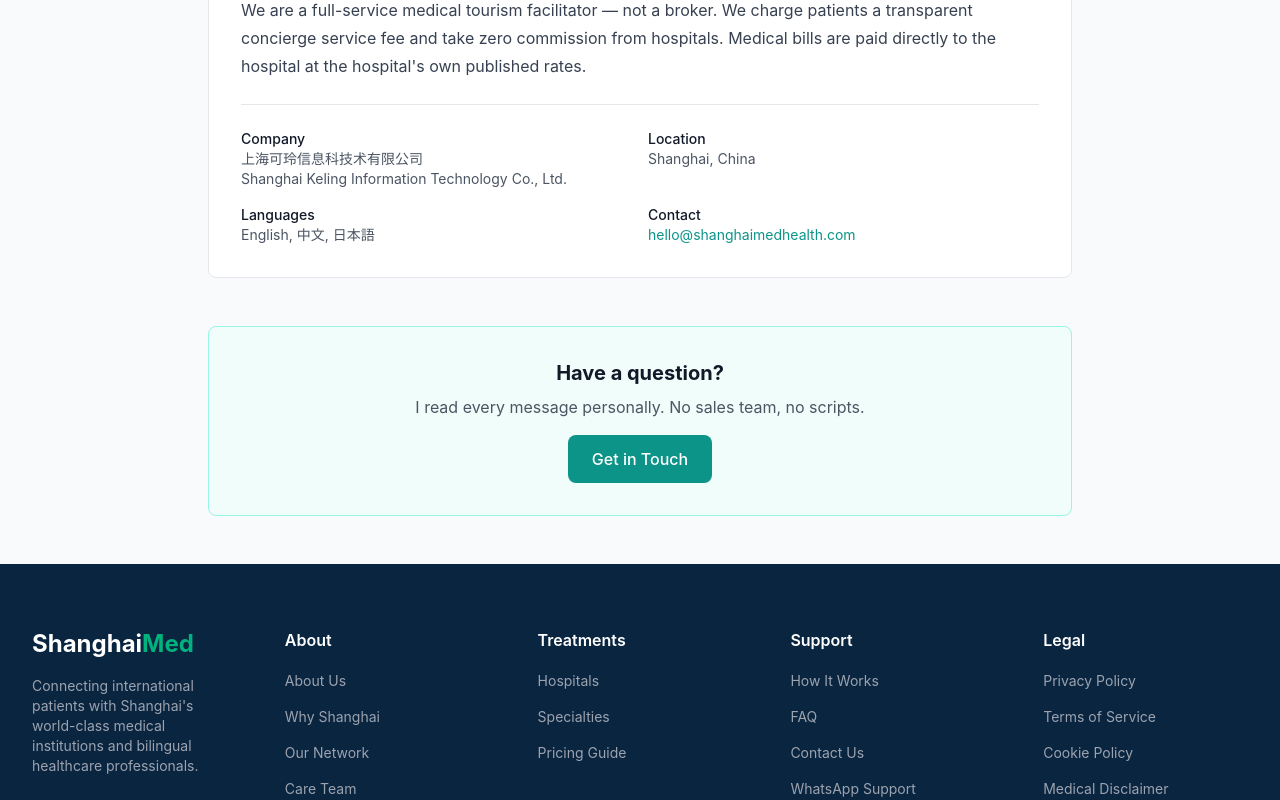
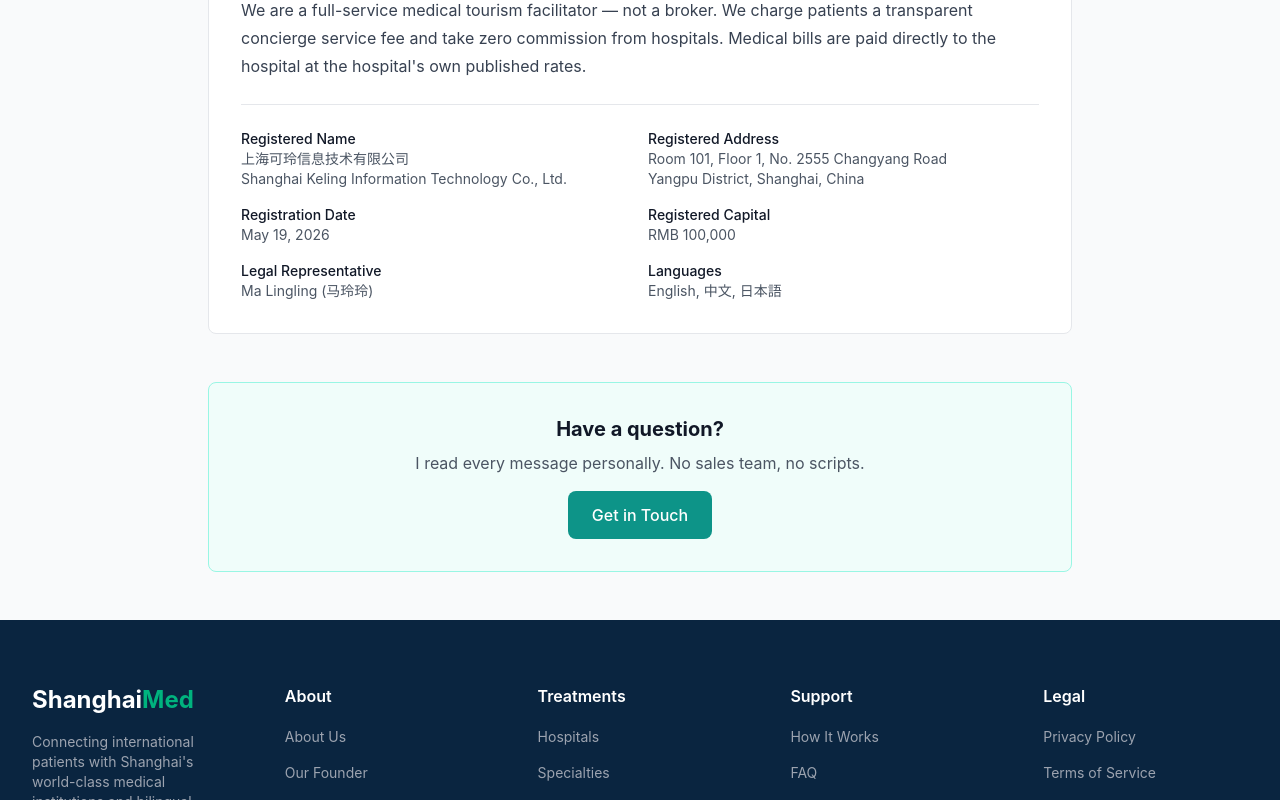
Before and after one commit to linglingsaiko/ShanghaiMed, a Next.js app: page /founder in a window 1280 px wide. Shown: the part 2000-2800 px from the top of the page. Built offline with nearby package versions, Linux system fonts and the light colour scheme; no server answers.

Commit message:
feat: fix footer duplicates, add founder photo, add registered address

```diff
--- a/app/founder/page.tsx
+++ b/app/founder/page.tsx
@@ -1,4 +1,5 @@
 import type { Metadata } from 'next'
+import Image from 'next/image'
 
 export const metadata: Metadata = {
   title: 'About the Founder — Sara Ma | ShanghaiMed',
@@ -54,6 +55,18 @@ export default function FounderPage() {
       {/* Hero */}
       <div className="bg-white border-b">
         <div className="max-w-4xl mx-auto px-4 py-16">
+          <div className="flex flex-col md:flex-row items-center md:items-start gap-8">
+            <div className="flex-shrink-0">
+              <Image
+                src="/images/sara-ma-headshot.jpg"
+                alt="Sara Ma — Founder of ShanghaiMed"
+                width={200}
+                height={200}
+                className="rounded-full object-cover border-4 border-teal-100 shadow-md"
+                priority
+              />
+            </div>
+            <div>
               <p className="text-sm text-teal-600 font-medium mb-2">Founder &amp; Medical Director</p>
               <h1 className="text-4xl font-bold text-gray-900 mb-2">Sara Ma</h1>
               <p className="text-lg text-gray-500">马玲玲</p>
@@ -62,6 +75,8 @@ export default function FounderPage() {
                 Over a decade of hands-on experience guiding international patients through Shanghai&apos;s
                 healthcare system — from routine health screenings to complex surgical coordination.
               </p>
+            </div>
+          </div>
         </div>
       </div>
 
@@ -128,7 +143,7 @@ export default function FounderPage() {
           <h2 className="text-2xl font-bold text-gray-900 mb-4">About the Company</h2>
           <div className="prose prose-gray max-w-none">
             <p>
-              ShanghaiMed is operated by <strong>上海可玲信息科技术有限公司</strong> (Shanghai Keling
+              ShanghaiMed is operated by <strong>上海可玲信息技术有限公司</strong> (Shanghai Keling
               Information Technology Co., Ltd.), a company registered in Shanghai, China.
             </p>
             <p>
@@ -139,25 +154,30 @@ export default function FounderPage() {
           </div>
           <div className="mt-6 pt-6 border-t grid md:grid-cols-2 gap-4 text-sm text-gray-600">
             <div>
-              <dt className="font-medium text-gray-900">Company</dt>
-              <dd>上海可玲信息科技术有限公司</dd>
+              <dt className="font-medium text-gray-900">Registered Name</dt>
+              <dd>上海可玲信息技术有限公司</dd>
               <dd>Shanghai Keling Information Technology Co., Ltd.</dd>
             </div>
             <div>
-              <dt className="font-medium text-gray-900">Location</dt>
-              <dd>Shanghai, China</dd>
+              <dt className="font-medium text-gray-900">Registered Address</dt>
+              <dd>Room 101, Floor 1, No. 2555 Changyang Road</dd>
+              <dd>Yangpu District, Shanghai, China</dd>
+            </div>
+            <div>
+              <dt className="font-medium text-gray-900">Registration Date</dt>
+              <dd>May 19, 2026</dd>
+            </div>
+            <div>
+              <dt className="font-medium text-gray-900">Registered Capital</dt>
+              <dd>RMB 100,000</dd>
+            </div>
+            <div>
+              <dt className="font-medium text-gray-900">Legal Representative</dt>
+              <dd>Ma Lingling (马玲玲)</dd>
             </div>
             <div>
               <dt className="font-medium text-gray-900">Languages</dt>
               <dd>English, 中文, 日本語</dd>
-            </div>
-            <div>
-              <dt className="font-medium text-gray-900">Contact</dt>
-              <dd>
-                <a href="mailto:hello@shanghaimedhealth.com" className="text-teal-600 hover:underline">
-                  hello@shanghaimedhealth.com
-                </a>
-              </dd>
             </div>
           </div>
         </section>
--- a/components/Footer.tsx
+++ b/components/Footer.tsx
@@ -156,6 +156,9 @@ const Footer: React.FC = () => {
               <p className="text-xs text-gray-500 mt-1">
                 Operated by Shanghai Keling Information Technology Co., Ltd.
               </p>
+              <p className="text-xs text-gray-500 mt-1">
+                Room 101, Floor 1, No. 2555 Changyang Road, Yangpu District, Shanghai
+              </p>
             </div>
             <div className="flex items-center gap-6 text-sm text-gray-400">
               <span className="flex items-center gap-2">
--- a/contexts/LanguageContext.tsx
+++ b/contexts/LanguageContext.tsx
@@ -408,7 +408,7 @@ export const translations = {
       columns: [
         {
           title: 'About',
-          links: ['About Us', 'Why Shanghai', 'Our Network', 'Care Team'],
+          links: ['About Us', 'Our Founder', 'Why Shanghai', 'Our Network', 'Care Team'],
         },
         {
           title: 'Treatments',
@@ -416,11 +416,11 @@ export const translations = {
         },
         {
           title: 'Support',
-          links: ['How It Works', 'FAQ', 'Contact Us', 'WhatsApp Support'],
+          links: ['How It Works', 'FAQ', 'Research Library', 'Contact Us', 'WhatsApp Support'],
         },
         {
           title: 'Legal',
-          links: ['Privacy Policy', 'Terms of Service', 'Cookie Policy', 'Medical Disclaimer'],
+          links: ['Privacy Policy', 'Terms of Service', 'Editorial Policy', 'Medical Disclaimer'],
         },
       ],
       rights: 'All rights reserved.',
@@ -839,7 +839,7 @@ export const translations = {
       columns: [
         {
           title: '会社情報',
-          links: ['会社概要', 'なぜ上海か', '病院ネットワーク', 'ケアチーム'],
+          links: ['会社概要', '創業者', 'なぜ上海か', '病院ネットワーク', 'ケアチーム'],
         },
         {
           title: '治療',
@@ -847,11 +847,11 @@ export const translations = {
         },
         {
           title: 'サポート',
-          links: ['ご利用の流れ', 'よくある質問', 'お問い合わせ', 'LINEサポート'],
+          links: ['ご利用の流れ', 'よくある質問', '研究ライブラリ', 'お問い合わせ', 'LINEサポート'],
         },
         {
           title: '法的事項',
-          links: ['プライバシーポリシー', '利用規約', 'クッキーポリシー', '医療免責事項'],
+          links: ['プライバシーポリシー', '利用規約', '編集ポリシー', '医療免責事項'],
         },
       ],
       rights: 'All rights reserved.',
```
Also changed, not shown: public/images/sara-ma-headshot.jpg (added). Lines whose indentation alone changed are shown as unchanged.
